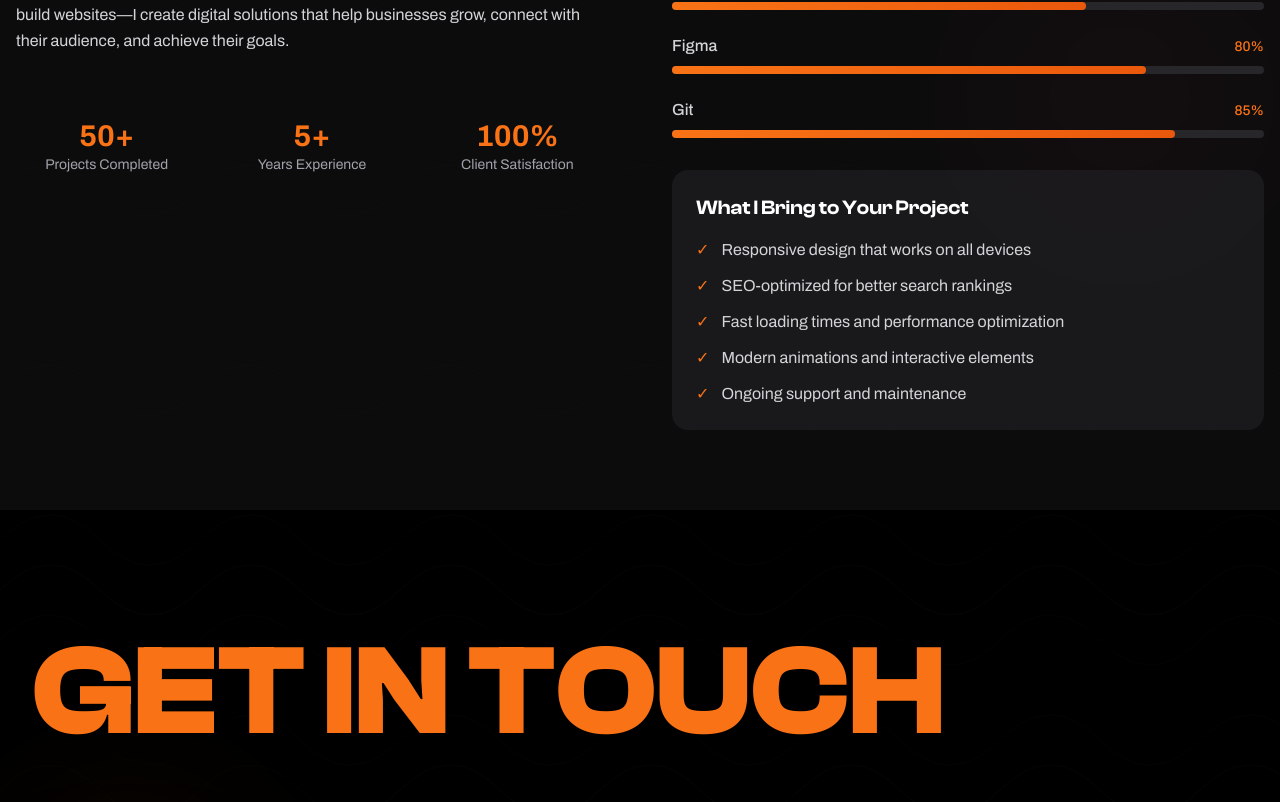
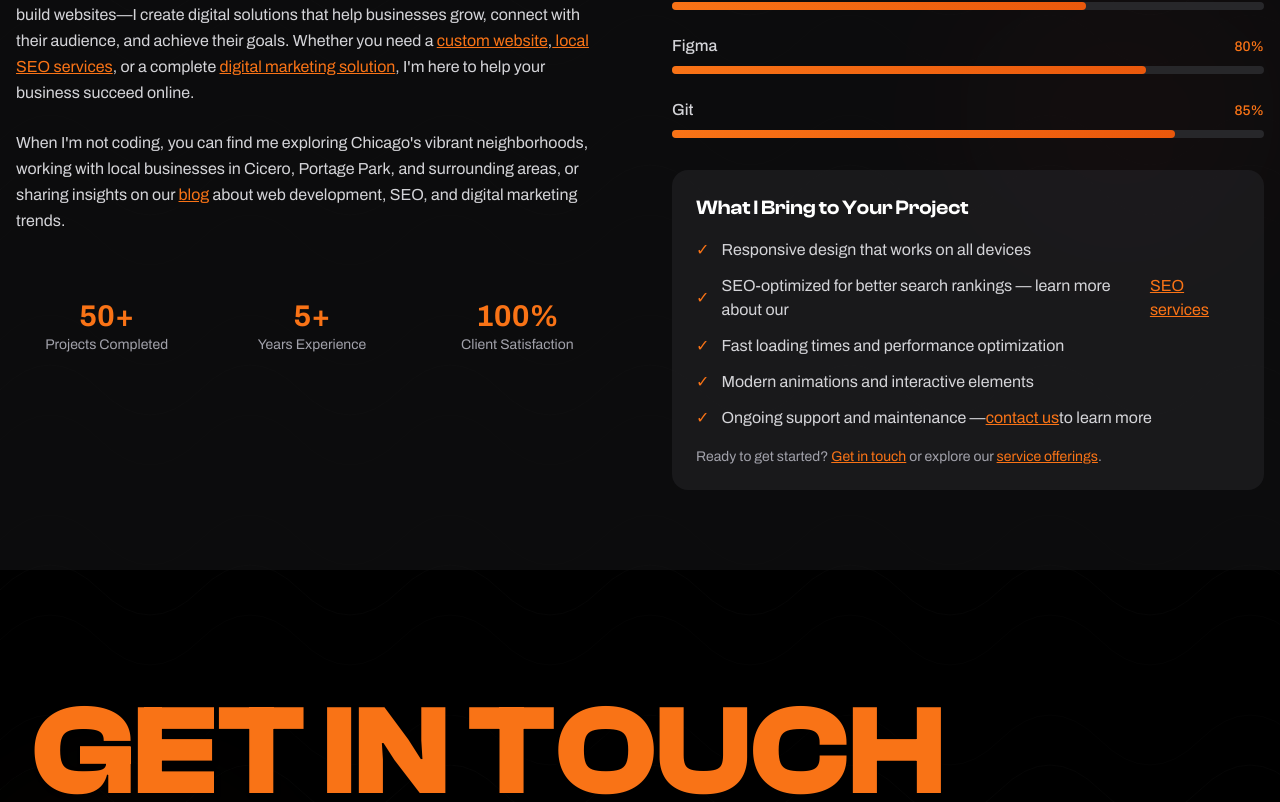
Before and after one commit to tulio-salvatierra/cws, a React (Vite) app: page /about in a window 1280 px wide. Shown: the part 910-1712 px from the top of the page. Built offline with nearby package versions, Linux system fonts and the light colour scheme; grey boxes are pictures that could not be loaded.

Commit message:
Update sitemap.xml to include new Berwyn e-commerce page; enhance About, Contact, and ServicesPage components with improved content and layout for better user engagement and SEO optimization.

```diff
--- a/src/components/About/About.tsx
+++ b/src/components/About/About.tsx
@@ -21,9 +21,9 @@ export default function About() {
         <div className="max-w-7xl mx-auto">
           {/* Header */}
           <div className="text-center mb-16">
-            <h2 className="text-6xl md:text-8xl font-main font-black text-orange-500 mb-4">
+            <h1 className="text-6xl md:text-8xl font-main font-black text-orange-500 mb-4">
               ABOUT
-            </h2>
+            </h1>
             <p className="text-xl text-zinc-400 max-w-3xl mx-auto">
               Crafting digital experiences that blend creativity with cutting-edge technology
             </p>
@@ -69,7 +69,14 @@ export default function About() {
                 <p>
                   My approach combines technical expertise with creative problem-solving. I don't
                   just build websites—I create digital solutions that help businesses grow, connect
-                  with their audience, and achieve their goals.
+                  with their audience, and achieve their goals. Whether you need a <a href="/services" className="text-orange-500 hover:text-orange-400 underline">custom website</a>,
+                  <a href="/services" className="text-orange-500 hover:text-orange-400 underline"> local SEO services</a>, or a complete <a href="/services" className="text-orange-500 hover:text-orange-400 underline">digital marketing solution</a>,
+                  I'm here to help your business succeed online.
+                </p>
+                <p>
+                  When I'm not coding, you can find me exploring Chicago's vibrant neighborhoods,
+                  working with local businesses in Cicero, Portage Park, and surrounding areas,
+                  or sharing insights on our <a href="/blog" className="text-orange-500 hover:text-orange-400 underline">blog</a> about web development, SEO, and digital marketing trends.
                 </p>
               </div>
 
@@ -124,7 +131,7 @@ export default function About() {
                   </li>
                   <li className="flex items-center">
                     <span className="text-orange-500 mr-3">✓</span>
-                    SEO-optimized for better search rankings
+                    SEO-optimized for better search rankings — learn more about our <a href="/services" className="text-orange-500 hover:text-orange-400 underline">SEO services</a>
                   </li>
                   <li className="flex items-center">
                     <span className="text-orange-500 mr-3">✓</span>
@@ -136,9 +143,12 @@ export default function About() {
                   </li>
                   <li className="flex items-center">
                     <span className="text-orange-500 mr-3">✓</span>
-                    Ongoing support and maintenance
+                    Ongoing support and maintenance — <a href="/contact" className="text-orange-500 hover:text-orange-400 underline">contact us</a> to learn more
                   </li>
                 </ul>
+                <p className="text-zinc-400 text-sm mt-4">
+                  Ready to get started? <a href="/contact" className="text-orange-500 hover:text-orange-400 underline">Get in touch</a> or explore our <a href="/services" className="text-orange-500 hover:text-orange-400 underline">service offerings</a>.
+                </p>
               </div>
             </div>
           </div>
--- a/src/components/Contact/Contact.tsx
+++ b/src/components/Contact/Contact.tsx
@@ -47,12 +47,12 @@ export default function Contact() {
       <div className="relative z-10 text-white w-full rounded-2xl p-4 bg-zinc-800/01 backdrop-blur-xs">
         {/* Header with brand name */}
         <div className="text-center mb-12">
-          <h2
+          <h1
 
             className="text-6xl text-left md:text-8xl lg:text-9xl text-orange-500 font-main font-black mb-4"
           >
             GET IN TOUCH
-          </h2>
+          </h1>
         </div>
 
         {/* Main content area with profile and contact info */}
--- a/src/components/Hero/Hero.tsx
+++ b/src/components/Hero/Hero.tsx
@@ -42,26 +42,9 @@ export default function Hero() {
         className="relative hero-bg z-10 w-screen flex-col items-center justify-center text-center bottom-0 sm:mt-[-150px] mt-[-310px] grid grid-cols-1 md:grid-cols-2 gap-1"
       >
         <div className="hero-anim">
-          <h1 className="sr-only">Cicero Web Studio - Modern Web Solutions for Small Businesses digital marketing
-            search results
-            search engines
-            seo services
-            businesses in cicero il
-            business owners
-            seo strategy
-            web design
-            cicero business
-            local customers
-            online presence
-            website design
-            cicero illinois
-            optimization seo
-            designs in cicero il
-            online visibility
-            friendly websites
-            local seo
-            enhance user experience
-            small businesses</h1>
+          <h1 className="text-4xl md:text-6xl lg:text-7xl font-main font-black text-white mb-6 leading-tight">
+            Custom Web Design for Chicago Small Businesses
+          </h1>
           <MaskedLines
             as="p"
             once={true}
--- a/src/components/ServicesPage/CTASection/CTASection.tsx
+++ b/src/components/ServicesPage/CTASection/CTASection.tsx
@@ -21,7 +21,7 @@ export default function CTASection({
         {title}
       </h2>
       <p className="text-orange-100 mb-6 max-w-2xl mx-auto">
-        {description}
+        {description} Learn more about our <a href="/about" className="text-white underline hover:text-orange-200">team and approach</a>, or check out our <a href="/blog" className="text-white underline hover:text-orange-200">blog</a> for insights on web development and digital marketing.
       </p>
       <div className="flex flex-col sm:flex-row gap-4 justify-center">
         <a
--- a/src/components/ServicesPage/ProcessSection/ProcessSection.tsx
+++ b/src/components/ServicesPage/ProcessSection/ProcessSection.tsx
@@ -48,6 +48,14 @@ export default function ProcessSection({
           </div>
         ))}
       </div>
+      <div className="mt-8 text-center text-zinc-300">
+        <p className="mb-4">
+          Our process is designed to ensure transparency, quality, and results. We work closely with businesses in Chicago, Cicero, and surrounding areas to deliver solutions that drive growth.
+        </p>
+        <p>
+          Want to learn more? Check out our <a href="/about" className="text-orange-500 hover:text-orange-400 underline">about page</a> to see our approach, or <a href="/contact" className="text-orange-500 hover:text-orange-400 underline">contact us</a> to discuss your project.
+        </p>
+      </div>
     </div>
   );
 }
--- a/src/components/ServicesPage/WhyChooseUsSection/WhyChooseUsSection.tsx
+++ b/src/components/ServicesPage/WhyChooseUsSection/WhyChooseUsSection.tsx
@@ -41,6 +41,11 @@ export default function WhyChooseUsSection({
           </div>
         ))}
       </div>
+      <div className="mt-8 text-center">
+        <p className="text-zinc-300 mb-4">
+          Ready to see what we can do for your business? <a href="/contact" className="text-orange-500 hover:text-orange-400 underline">Contact us</a> for a free consultation, or explore our <a href="/about" className="text-orange-500 hover:text-orange-400 underline">about page</a> to learn more about our process and expertise.
+        </p>
+      </div>
     </div>
   );
 }
--- a/src/data/landingPagesData.ts
+++ b/src/data/landingPagesData.ts
@@ -160,7 +160,7 @@ export const landingPagesData: LandingPageData[] = [
     ]
   },
   {
-    id: 'chicago-digital-marketing',
+    id: 'berwyn-ecommerce',
     headline: 'E-commerce Websites for Berwyn & Suburban Chicago Businesses',
     subtext: 'Launch your online store with a professional e-commerce website that converts visitors into customers.',
     ctaText: 'Launch My Store',
```
Also changed, not shown: 1 other file (tests, documents, lock files or other folders).
